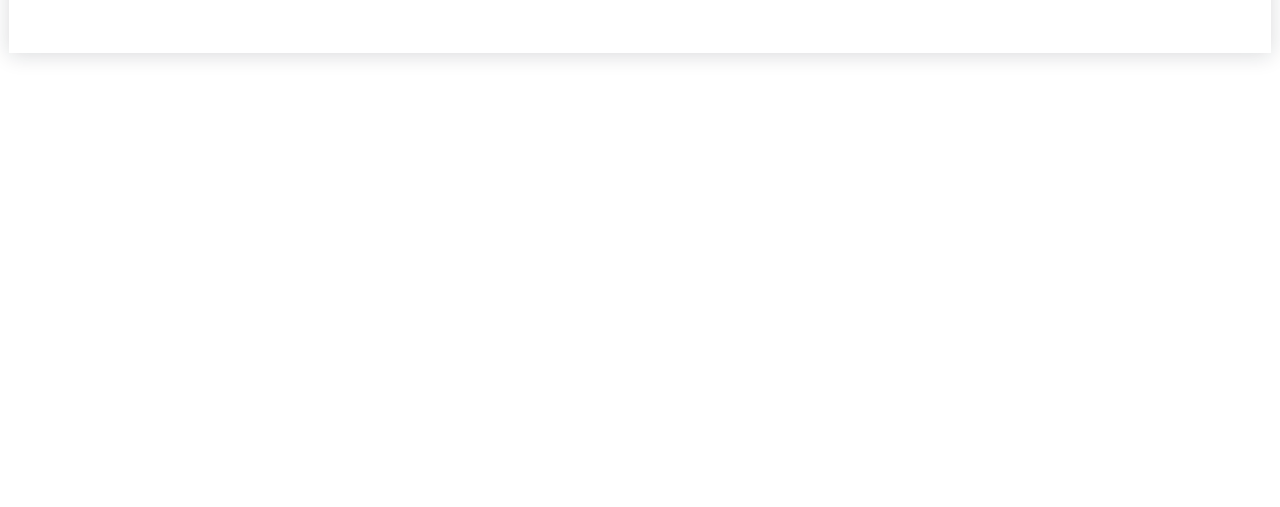
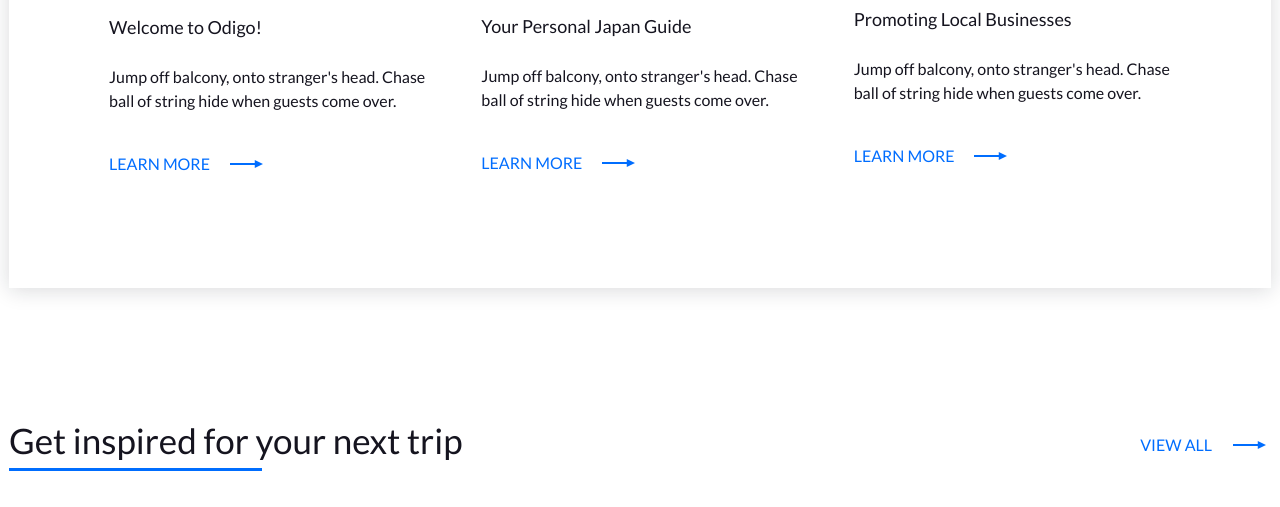
Before and after one commit to phoenix2307/HTML_CSS, a plain HTML site: page figma/index_figma.html in a window 1280 px wide. Shown: the part 1123-1630 px from the top of the page. Before the commit the page ends 1307 px from the top, so only its background shows below. Drawn offline with Linux system fonts and the light colour scheme.

Commit message:
places-block-title

```diff
--- a/figma/css/style_figma.css
+++ b/figma/css/style_figma.css
@@ -278,6 +278,7 @@ textarea {
 html {
     box-sizing: border-box;
 }
+
 body {
     font-family: 'Lato';
     font-style: normal;
@@ -286,6 +287,7 @@ body {
     line-height: 1.2;
     color: #15141f;
 }
+
 img {
     max-width: 100%;
     /*height: auto;*/
@@ -294,10 +296,35 @@ img {
 *, *::before, *::after {
     box-sizing: inherit;
 }
+
 /*Header styles start*/
 .wrapper {
     max-width: 1060px;
     margin: 0 auto;
+}
+
+.wrapper-full {
+    max-width: 1262px;
+    margin: 0 auto;
+}
+
+.section-title {
+    font-weight: 500;
+    font-size: 35px;
+    line-height: 42px;
+    position: relative;
+    padding-bottom: 10px;
+}
+
+.section-title::after {
+    position: absolute;
+    display: block;
+    content: '';
+    width: 253px;
+    height: 3px;
+    background-color: #006DFE;
+    bottom: 0;
+    left: 0;
 }
 
 .header {
@@ -324,31 +351,33 @@ img {
     margin-right: 82px;
 }
 
-.header__item:last-child{
+.header__item:last-child {
     margin-right: 0;
 }
 
-.header__link{
+.header__link {
     font-size: 18px;
     line-height: 24px;
     color: #FFFFFF;
     text-decoration: none;
 }
 
-.header__link:hover, .header__link:focus, .header__link:active{
+.header__link:hover, .header__link:focus, .header__link:active {
     opacity: .75;
 }
+
 /*Header styles end*/
 
 /*Intro styles start*/
-.intro{
+.intro {
     min-height: 100vh;
     background: url(../images/intro-bg.jpg) no-repeat center;
     background-size: cover;
     padding-top: 263px;
+    padding-bottom: 440px;
 }
 
-.intro__title{
+.intro__title {
     max-width: 619px;
     font-size: 50px;
     line-height: 60px;
@@ -356,22 +385,23 @@ img {
     margin-bottom: 22px;
 }
 
-.intro__subtitle{
+.intro__subtitle {
     max-width: 546px;
     font-size: 16px;
     line-height: 24px;
     color: #FFFFFF;
     margin-bottom: 59px;
 }
+
 /*Intro styles end*/
 
 /*Search form start*/
-.search-form__info{
+.search-form__info {
     display: flex;
     flex-wrap: wrap;
 }
 
-.search-form__field{
+.search-form__field {
     width: 297px;
     background: transparent url(../images/oval.png) no-repeat left 7px;
     background-size: 20px;
@@ -385,13 +415,13 @@ img {
     color: #FFFFFF;
 }
 
-.search-form__field::placeholder{
+.search-form__field::placeholder {
     font-size: 18px;
     line-height: 24px;
     color: #FFFFFF;
 }
 
-.search-form__submit{
+.search-form__submit {
     padding: 15px 39px;
     text-transform: uppercase;
     background: #1B7DFF;
@@ -401,17 +431,19 @@ img {
     font-size: 24px;
     line-height: 29px;
 }
-.search-form__submit:hover, .search-form__submit:active, .search-form__submit:focus{
+
+.search-form__submit:hover, .search-form__submit:active, .search-form__submit:focus {
     background: #135cbd;
 }
+
 /*Search form end*/
 
 /*Benefits start*/
-.benefits{
+.benefits {
     margin-bottom: 131px;
 }
 
-.benefits__wrap{
+.benefits__wrap {
     max-width: 1262px;
     background-color: #FFFFFF;
     margin: 0 auto;
@@ -419,7 +451,7 @@ img {
     position: relative;
 }
 
-.benefits__title{
+.benefits__title {
     width: 100%;
     font-weight: 500;
     font-size: 35px;
@@ -432,41 +464,42 @@ img {
     background-color: #ffffff;
 }
 
-.benefits__cards{
+.benefits__cards {
     display: grid;
     grid-template-columns: repeat(3, 1fr);
     grid-column-gap: 55px;
     padding: 0 100px;
 }
-.benefits__card{
+
+.benefits__card {
     grid-column: span 1;
     margin-bottom: 112px;
 }
 
-.benefits__card-pic{
+.benefits__card-pic {
     max-width: 66px;
     margin-bottom: 37px;
 }
 
-.benefits__card-thumb{
+.benefits__card-thumb {
     display: block;
 }
 
-.benefits__card-title{
+.benefits__card-title {
     font-weight: 500;
     font-size: 18px;
     line-height: 24px;
     margin-bottom: 26px;
 }
 
-.benefits__card-desc{
+.benefits__card-desc {
     font-weight: 400;
     font-size: 16px;
     line-height: 24px;
     margin-bottom: 39px;
 }
 
-.benefits__card-more{
+.benefits__card-more {
     display: inline-block;
     padding-right: 59px;
     font-weight: 400;
@@ -479,7 +512,41 @@ img {
 
 }
 
-.benefits__card-more:hover, .benefits__card-more:focus{
+.benefits__card-more:hover, .benefits__card-more:focus {
     background: url(../images/arrow-right-ico.svg) no-repeat right center;
 }
+
 /*Benefits end*/
+
+
+/*Places start*/
+.places {
+
+}
+
+.places__caption {
+    display: flex;
+    flex-wrap: wrap;
+    align-items: center;
+    justify-content: space-between;
+    margin-bottom: 36px;
+}
+
+.places__view-all {
+    display: inline-block;
+    padding-right: 59px;
+    color: #006DFE;
+    font-weight: 400;
+    font-size: 16px;
+    line-height: 24px;
+    text-decoration: none;
+    background: url(../images/arrow-right-ico.svg) no-repeat 95% center;
+    transition: 0.2s all;
+}
+
+.places__view-all:hover, .places__view-all:focus {
+    opacity: .65
+}
+
+
+/*Places end*/
--- a/figma/index_figma.html
+++ b/figma/index_figma.html
@@ -55,7 +55,7 @@
         </div>
     </section>
     <!--    intro end-->
-    <!--    benefits cards start-->
+    <!--    benefits start-->
     <section class="benefits">
         <div class="benefits__wrap">
             <h2 class="benefits__title">Benefits of Odigo</h2>
@@ -89,7 +89,22 @@
             </div>
         </div>
     </section>
-<!--    benefits cards end-->
+<!--    benefits end-->
+
+<!--    Places start-->
+
+    <section class="places">
+        <div class="wrapper-full">
+            <div class="places__caption">
+                <h2 class="places__title section-title">
+                    Get inspired for your next trip
+                </h2>
+                <a href="!#" class="places__view-all">VIEW ALL</a>
+            </div>
+
+        </div>
+    </section>
+<!--    Places end-->
 </main>
 
 </body>
```
